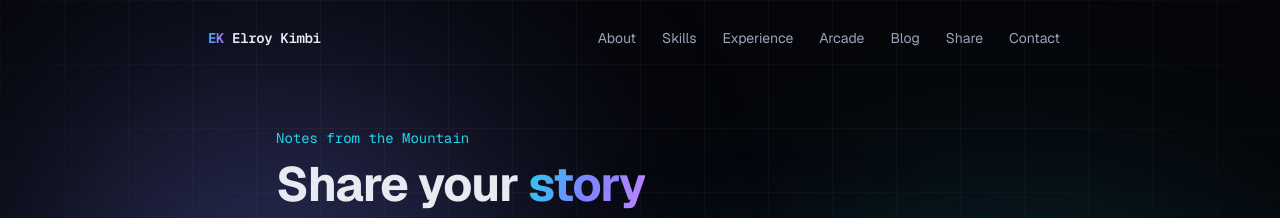
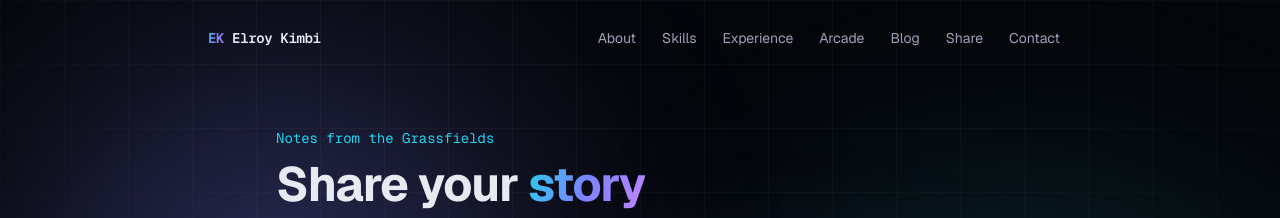
Before and after one commit to elroykanye/elroykanye, a Next.js app: page /share in a window 1280 px wide. Shown: the top 218 px of the page. Built offline with nearby package versions, Linux system fonts and the light colour scheme.

Commit message:
fix: rename blog series to "Notes from the Grassfields"
The previous name evoked Buea (Mount Fako / Silicon Mountain). Bamenda
sits in the Grassfields highlands, so the series now reflects that.

```diff
--- a/content/ideas.md
+++ b/content/ideas.md
@@ -1,4 +1,4 @@
-# Editorial backlog — "Notes from the Mountain"
+# Editorial backlog: "Notes from the Grassfields"
 
 > Private. Not rendered on the site. This is my running catalog of post ideas
 > about the Cameroonian (and broader African) developer experience.
--- a/src/app/share/page.tsx
+++ b/src/app/share/page.tsx
@@ -17,7 +17,7 @@ export default function SharePage() {
     <>
       <Header />
       <main className="mx-auto w-full max-w-3xl flex-1 px-5 pb-20 pt-32">
-        <p className="font-mono text-sm text-accent-2">Notes from the Mountain</p>
+        <p className="font-mono text-sm text-accent-2">Notes from the Grassfields</p>
         <h1 className="mt-3 text-4xl font-bold tracking-tight sm:text-5xl">
           Share your <span className="gradient-text">story</span>
         </h1>
--- a/src/lib/site.ts
+++ b/src/lib/site.ts
@@ -216,7 +216,7 @@ export const currently: string[] = [
   "Collecting Grafana dashboards like trading cards.",
 ];
 
-// ---- "Notes from the Mountain": Cameroonian developer stories ----
+// ---- "Notes from the Grassfields": Cameroonian developer stories ----
 
 // Content for the /share page where readers submit their own stories.
 // Submissions are saved to MongoDB (see src/lib/mongodb.ts) and reviewed in /admin.
```
